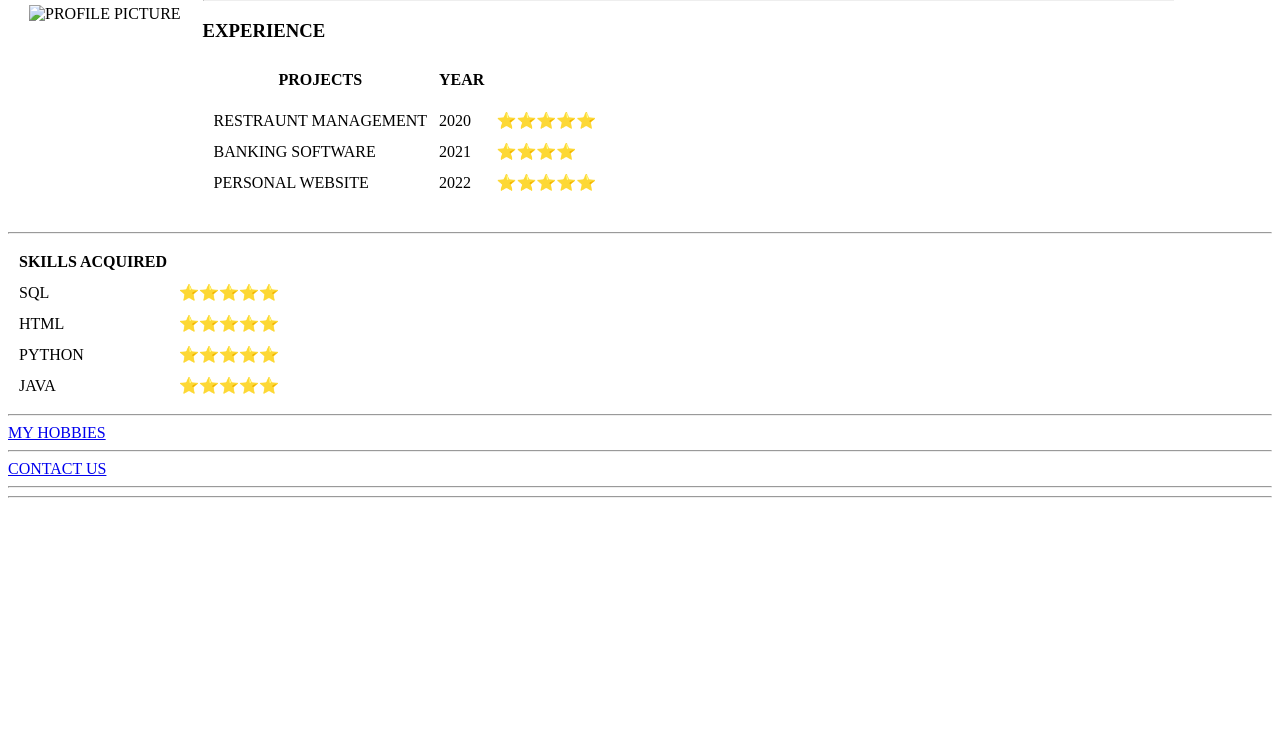
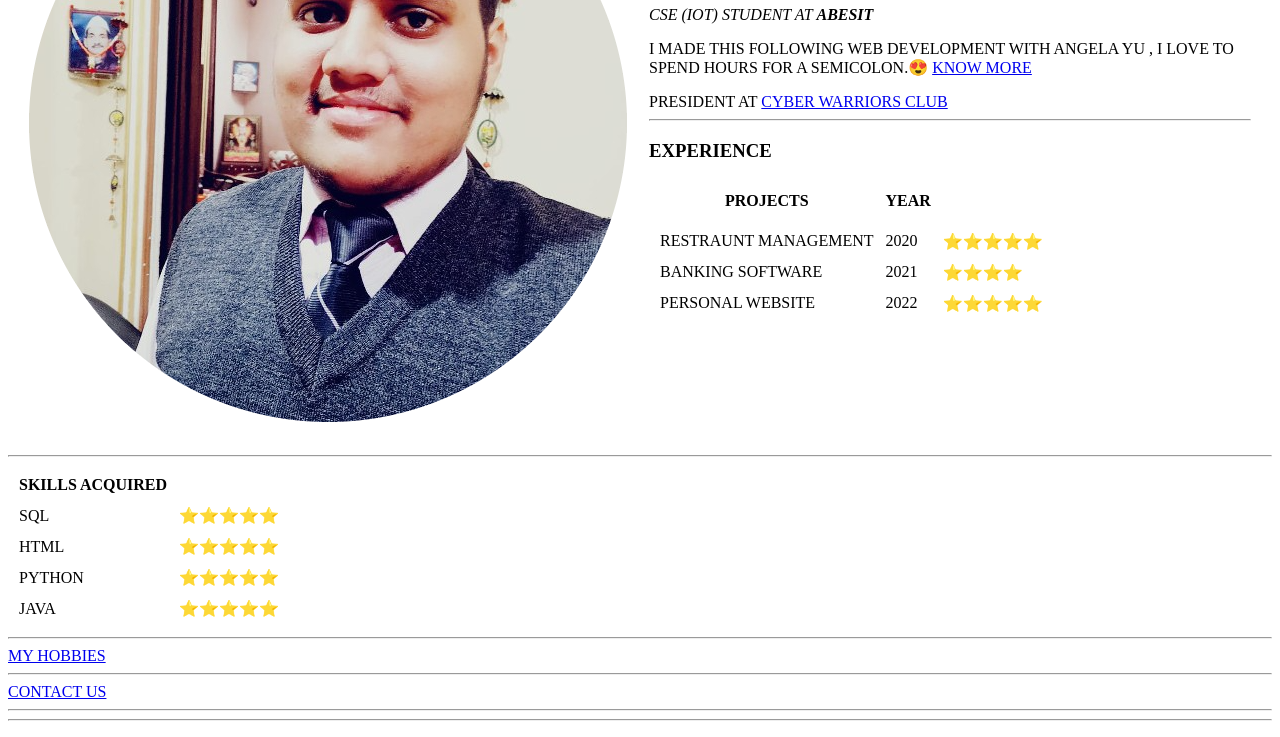
Before and after one commit to utkarshcse2026/CV, a plain HTML site: page index.html in a window 1280 px wide. Shown: the part 205-942 px from the top of the page. Before the commit the page ends 800 px from the top, so only its background shows below. Drawn offline with Linux system fonts and the light colour scheme.

Commit message:
IMAGE ERROR SOLVING TRY1

```diff
--- a/index.html
+++ b/index.html
@@ -8,7 +8,7 @@
 
     <table cellspacing="20" >
       <tr>
-        <td><img src="images/UAPIC.PNG" alt="PROFILE PICTURE ">
+        <td><img src="CV/UAPIC.PNG" alt="PROFILE PICTURE ">
         </td>
         <td><h1>UTKARSH AGGARWAL</h1>
           <P><em>CSE (IOT) STUDENT AT <strong>ABESIT</strong></em></p>
```
